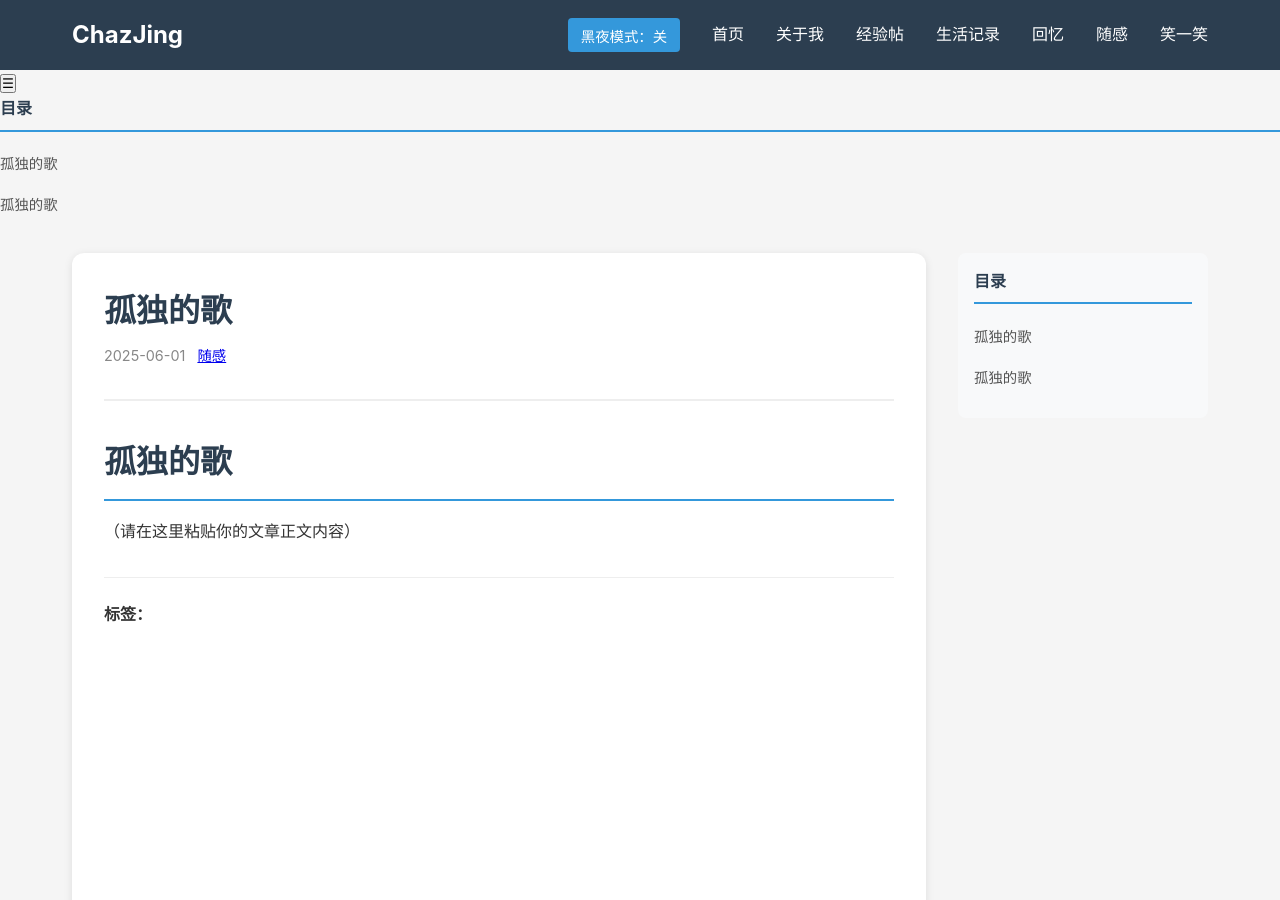
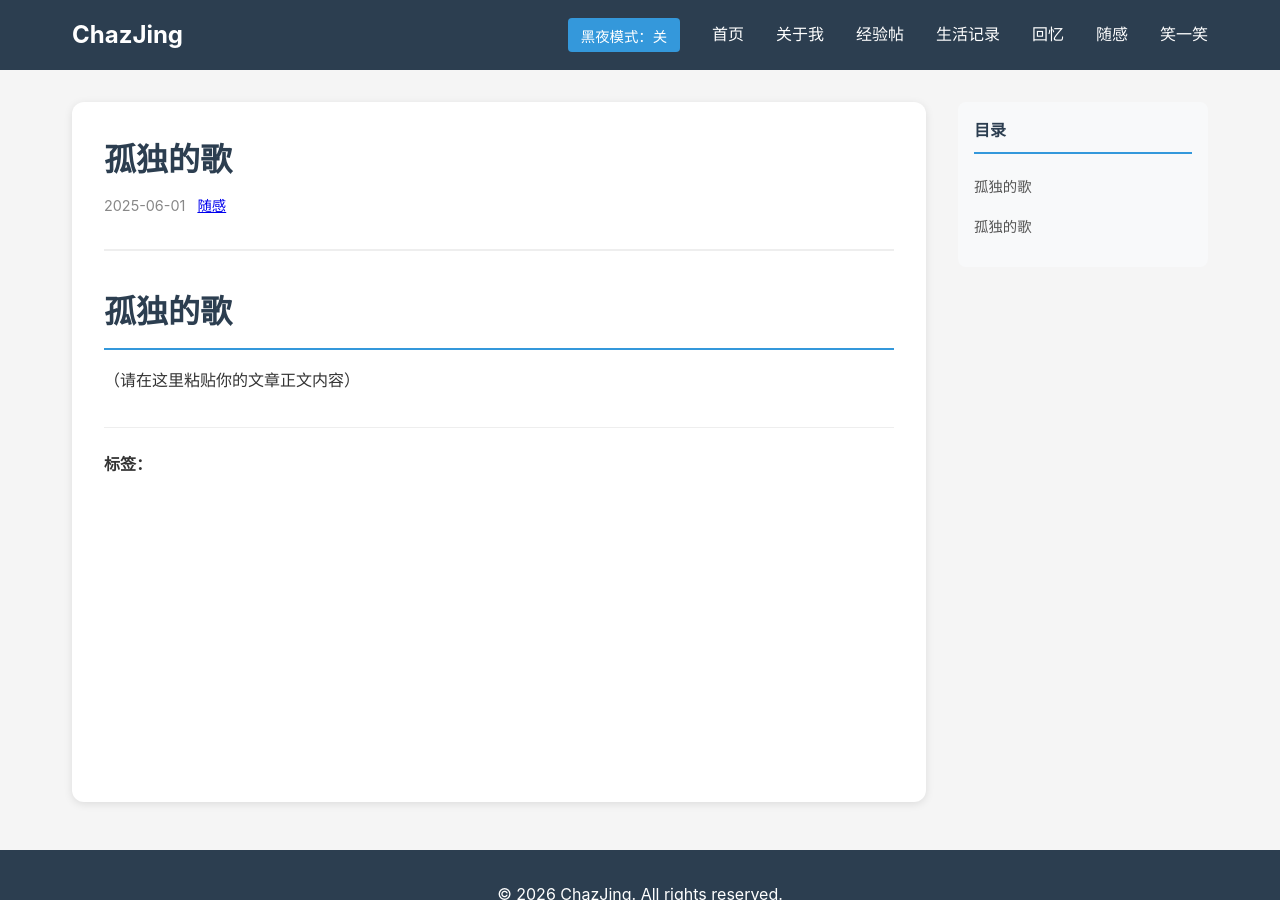
Before and after one commit to ChazJing/ChazJing.github.io, a Jekyll site: the page built from _posts/suigan/2025-06-01-lonely-song.md, in a window 1280 px wide and 900 px high. Built offline with Jekyll 4.4.1, drawn with Linux system fonts in a browser that asks for light colours.

Commit message:
Add files via upload

```diff
--- a/assets/css/style.css
+++ b/assets/css/style.css
@@ -844,6 +844,13 @@ body.dark-mode .timeline-content ul {
     overflow-y: auto;
 }
 
+/* 移动端目录 - 桌面端默认隐藏 */
+.mobile-toc-toggle,
+.mobile-toc-overlay,
+.mobile-toc-sidebar {
+    display: none;
+}
+
 .toc-title {
     font-size: 1rem;
     color: #2c3e50;
```
